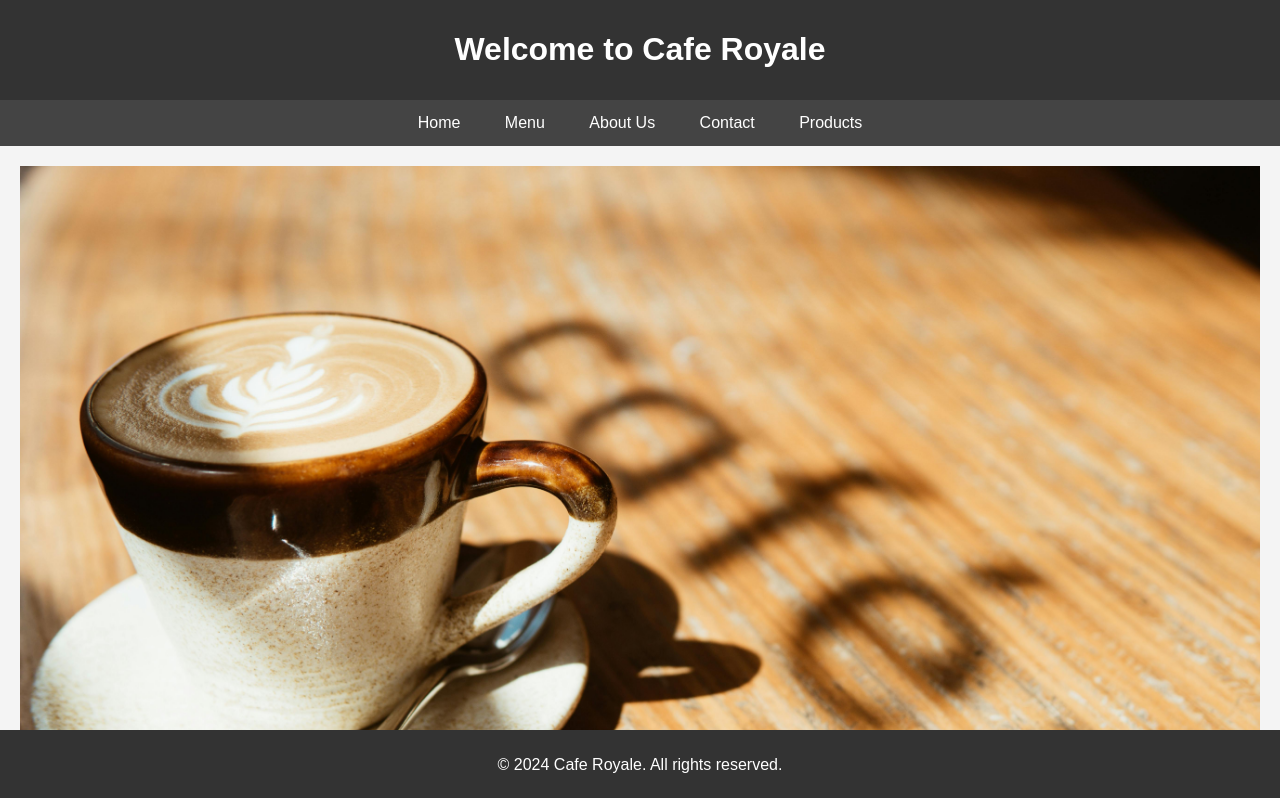
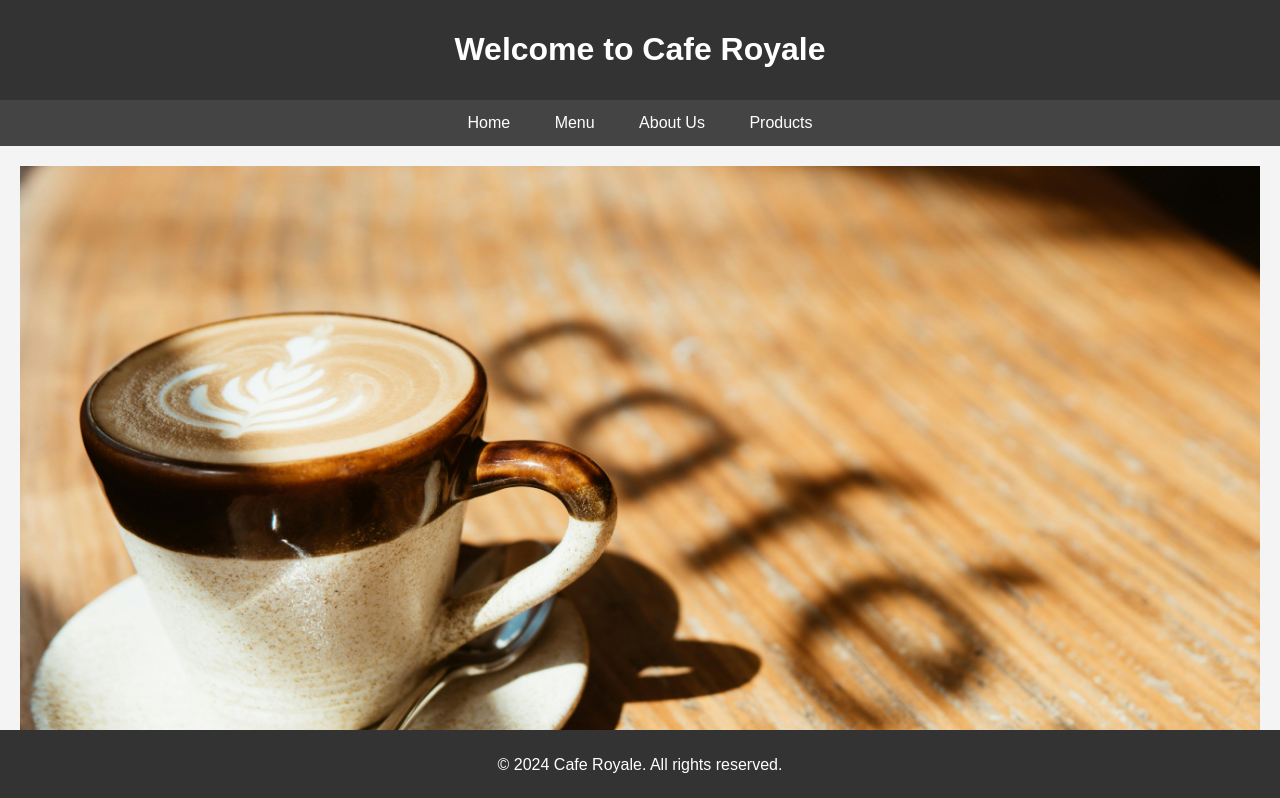
Before and after one commit to sudharsan143/Cafe-Royale, a plain HTML site: page index.html in a window 1280 px wide. Shown: the top 798 px of the page. Drawn offline with Linux system fonts and the light colour scheme.

Commit message:
index.html

```diff
--- a/index.html
+++ b/index.html
@@ -66,7 +66,6 @@
         <li><a href="#">Home</a></li>
         <li><a href="#">Menu</a></li>
         <li><a href="#">About Us</a></li>
-        <li><a href="Public/contact.html">Contact</a></li>
         <li><a href="Public/product.html">Products</a></li> <!-- New Product Tab -->
     </ul>
 </nav>
```
